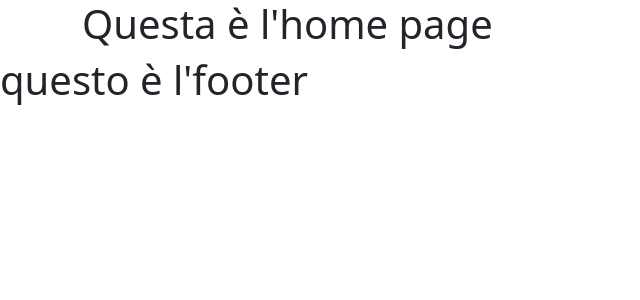
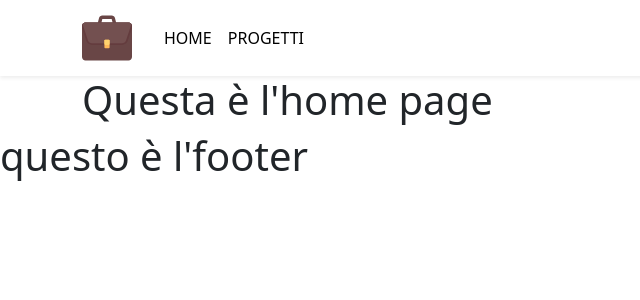
Before and after one commit to Giunta-Giovanni/laravel-portfolio-bonus, a React (Vite) app: page / in a window 1280 px wide. Shown: the top 300 px of the page, without its empty margins (0-640 px from the left). Built offline with nearby package versions, Linux system fonts and the light colour scheme; the HTML template or start-up script is replaced by a standard one.

Commit message:
Refactor Header component to include responsive navigation and logo

```diff
--- a/src/components/Header.jsx
+++ b/src/components/Header.jsx
@@ -1,7 +1,31 @@
+import { NavLink } from "react-router-dom"
+import portfolio from "../assets/svg/portfolio.svg"
 export default function Header() {
     return (
         <header>
+            <nav className="navbar navbar-expand-md navbar-light bg-white shadow-sm">
+                <div className="container">
+                    <NavLink className="navbar-brand d-flex align-items-center " to="/">
+                        <img src={portfolio} className="logo" alt="" />
+                    </NavLink>
 
+                    <button className="navbar-toggler" type="button" data-bs-toggle="collapse" data-bs-target="#navbarSupportedContent" aria-controls="navbarSupportedContent" aria-expanded="false" aria-label="{{ __('Toggle navigation') }}">
+                        <span className="navbar-toggler-icon"></span>
+                    </button>
+
+                    <div className="collapse navbar-collapse" id="navbarSupportedContent">
+                        <ul className="navbar-nav me-auto">
+                            <li className="nav-item">
+                                <NavLink to="/">Home</NavLink>
+                            </li>
+                            <li className="nav-item">
+                                <NavLink to="/projects">Progetti</NavLink>
+                            </li>
+
+                        </ul>
+                    </div>
+                </div>
+            </nav>
         </header>
     )
 }
```
